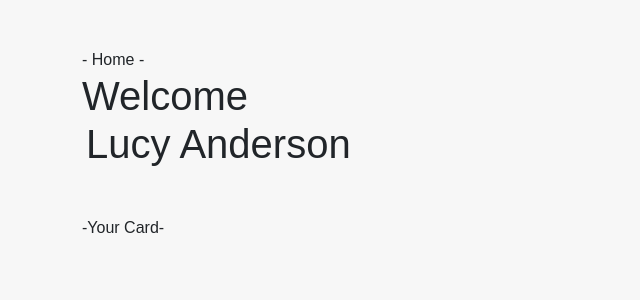
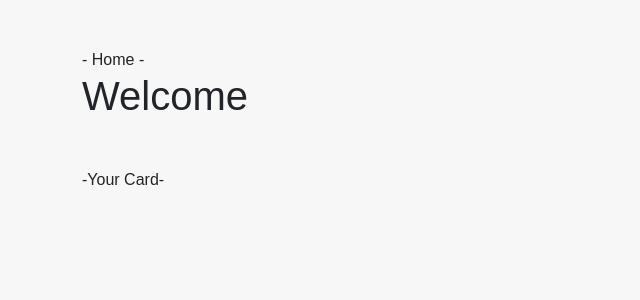
Before and after one commit to MKonstantini/Companix, a React (Create React App) app: page /home in a window 1280 px wide. Shown: the top 300 px of the page, without its empty margins (0-640 px from the left). Built offline with nearby package versions, Linux system fonts and the light colour scheme; no server answers; a web font is replaced by a local one.

Commit message:
set up useContext for user information

```diff
--- a/src/App.tsx
+++ b/src/App.tsx
@@ -11,16 +11,20 @@ import Navbar from './components/Misc/Navbar';
 import Login from './components/Login/Login';
 import Home from './components/Home/Home';
 import { ToastContainer } from 'react-toastify';
+import User from './interfaces/User';
 
 
 export const LoginContext = createContext<any>(false)
+export const UserContext = createContext<any>({})
 
 function App() {
   const [isLoggedIn, setIsLoggedIn] = useState<boolean>(false)
+  const [userInfo, setUserInfo] = useState<User | {}>({})
 
   return (
     <div className="App">
       <LoginContext.Provider value={[isLoggedIn, setIsLoggedIn]}>
+        <UserContext.Provider value={[userInfo, setUserInfo]}>
           <BrowserRouter>
             <ToastContainer />
             <Navbar />
@@ -35,6 +39,7 @@ function App() {
             </Routes>
 
           </BrowserRouter>
+        </UserContext.Provider>
       </LoginContext.Provider>
     </div>
   );
--- a/src/components/Home/Home.tsx
+++ b/src/components/Home/Home.tsx
@@ -7,13 +7,16 @@
 // 3 Cards
 // idea: toggle category business cards / company cards
 
-import { FunctionComponent } from "react";
+import { FunctionComponent, useContext } from "react";
+import { UserContext } from "../../App";
 
 interface HomeProps {
 
 }
 
 const Home: FunctionComponent<HomeProps> = () => {
+    const [userInfo, setUserInfo] = useContext(UserContext)
+
     return (
         <>
             <div className="container mt-5">
@@ -21,7 +24,7 @@ const Home: FunctionComponent<HomeProps> = () => {
                 <div>
                     <p className="m-0">- Home -</p>
                     <h1 className="display-6 m-0"><b>Welcome</b></h1>
-                    <h1 className="display-6 ms-1"><b>Lucy Anderson</b></h1>
+                    <h1 className="display-6 ms-1"><b>{userInfo.firstName} {userInfo.lastName}</b></h1>
                 </div>
                 {/* Card */}
                 <div className="mt-5">
--- a/src/components/Login/FormLogin.tsx
+++ b/src/components/Login/FormLogin.tsx
@@ -5,7 +5,7 @@ import { useNavigate } from "react-router-dom";
 import { useFormik } from "formik";
 import * as yup from "yup"
 
-import { LoginContext } from "../../App";
+import { LoginContext, UserContext } from "../../App";
 
 interface FormLoginProps {
 
@@ -13,6 +13,8 @@ interface FormLoginProps {
 
 const FormLogin: FunctionComponent<FormLoginProps> = () => {
     const [isLoggedIn, setIsLoggedIn] = useContext(LoginContext)
+    const [userInfo, setUserInfo] = useContext(UserContext)
+
     const navigate = useNavigate()
 
     let formik = useFormik({
@@ -28,10 +30,12 @@ const FormLogin: FunctionComponent<FormLoginProps> = () => {
                 .then((data) => {
                     if (data.length > 0) {
                         alertSuccess(`Welcome ${values.email}!`)
+                        navigate('/home')
+
                         setIsLoggedIn(true)
+                        setUserInfo(data[0])
                         sessionStorage.setItem("isLoggedIn", "true")
-                        sessionStorage.setItem("userInfo", JSON.stringify(data))
-                        navigate('/home')
+                        sessionStorage.setItem("userInfo", JSON.stringify(data[0]))
                     }
                     else alertError("Wrong email or password!")
                 })
@@ -99,10 +103,12 @@ const FormLogin: FunctionComponent<FormLoginProps> = () => {
                             .then((data) => {
                                 if (data.length > 0) {
                                     alertSuccess(`Welcome lucya@gmail.com!`)
+                                    navigate('/home')
+
+                                    sessionStorage.setItem("userInfo", JSON.stringify(data[0]))
+                                    sessionStorage.setItem("isLoggedIn", "true")
+                                    setUserInfo(data[0])
                                     setIsLoggedIn(true)
-                                    sessionStorage.setItem("isLoggedIn", "true")
-                                    sessionStorage.setItem("userInfo", JSON.stringify(data))
-                                    navigate('/home')
                                 }
                                 else alertError("Wrong email or password!")
                             })
@@ -115,10 +121,12 @@ const FormLogin: FunctionComponent<FormLoginProps> = () => {
                             .then((data) => {
                                 if (data.length > 0) {
                                     alertSuccess(`Welcome robertd@gmail.com!`)
+                                    navigate('/home')
+
+                                    sessionStorage.setItem("userInfo", JSON.stringify(data[0]))
+                                    sessionStorage.setItem("isLoggedIn", "true")
+                                    setUserInfo(data[0])
                                     setIsLoggedIn(true)
-                                    sessionStorage.setItem("isLoggedIn", "true")
-                                    sessionStorage.setItem("userInfo", JSON.stringify(data))
-                                    navigate('/home')
                                 }
                                 else alertError("Wrong email or password!")
                             })
@@ -131,10 +139,12 @@ const FormLogin: FunctionComponent<FormLoginProps> = () => {
                             .then((data) => {
                                 if (data.length > 0) {
                                     alertSuccess(`Welcome matanko35@gmail.com!`)
+                                    navigate('/home')
+
+                                    sessionStorage.setItem("userInfo", JSON.stringify(data[0]))
+                                    sessionStorage.setItem("isLoggedIn", "true")
+                                    setUserInfo(data[0])
                                     setIsLoggedIn(true)
-                                    sessionStorage.setItem("isLoggedIn", "true")
-                                    sessionStorage.setItem("userInfo", JSON.stringify(data))
-                                    navigate('/home')
                                 }
                                 else alertError("Wrong email or password!")
                             })
--- a/src/components/Login/FormRegister.tsx
+++ b/src/components/Login/FormRegister.tsx
@@ -6,7 +6,7 @@ import { addUser } from "../../services/dbFunctions";
 import { alertSuccess } from "../../services/alertFunctions";
 import { useNavigate } from "react-router-dom";
 
-import { LoginContext } from "../../App";
+import { LoginContext, UserContext } from "../../App";
 
 interface FormRegisterProps {
 
@@ -14,6 +14,7 @@ interface FormRegisterProps {
 
 const FormRegister: FunctionComponent<FormRegisterProps> = () => {
     const [isLoggedIn, setIsLoggedIn] = useContext(LoginContext)
+    const [userInfo, setUserInfo] = useContext(UserContext)
     const navigate = useNavigate()
 
     let formik = useFormik({
@@ -65,13 +66,15 @@ const FormRegister: FunctionComponent<FormRegisterProps> = () => {
                 zip: String(values.zip)
             };
 
+            alertSuccess(`New user created. Welcome ${values.email}!`)
             addUser(newUser)
-            alertSuccess(`New user created. Welcome ${values.email}!`)
             resetForm()
 
             setIsLoggedIn(true)
+            setUserInfo(newUser)
             sessionStorage.setItem("isLoggedIn", "true")
             sessionStorage.setItem("userInfo", JSON.stringify(newUser))
+
             navigate("/home")
         }
     })
--- a/src/components/Login/Login.tsx
+++ b/src/components/Login/Login.tsx
@@ -1,7 +1,7 @@
 import { FunctionComponent, useContext, useEffect, useRef, useState } from "react";
 import FormLogin from "./FormLogin";
 import FormRegister from "./FormRegister";
-import { LoginContext } from "../../App";
+import { LoginContext, UserContext } from "../../App";
 
 interface LoginProps {
 
@@ -9,10 +9,12 @@ interface LoginProps {
 
 const Login: FunctionComponent<LoginProps> = () => {
     const [isLoggedIn, setIsLoggedIn] = useContext(LoginContext)
+    const [userInfo, setUserInfo] = useContext(UserContext)
 
     //Reset Login Session
     sessionStorage.clear()
     setIsLoggedIn(false)
+    console.log(userInfo)
 
     // State for selected Loggin/Register
     const [selectedMenu, setSelectedMenu] = useState<string>("loggin")
```
Also changed, not shown: src/components/Misc/Navbar.tsx (+5 -2 lines). Lines whose indentation alone changed are shown as unchanged.
